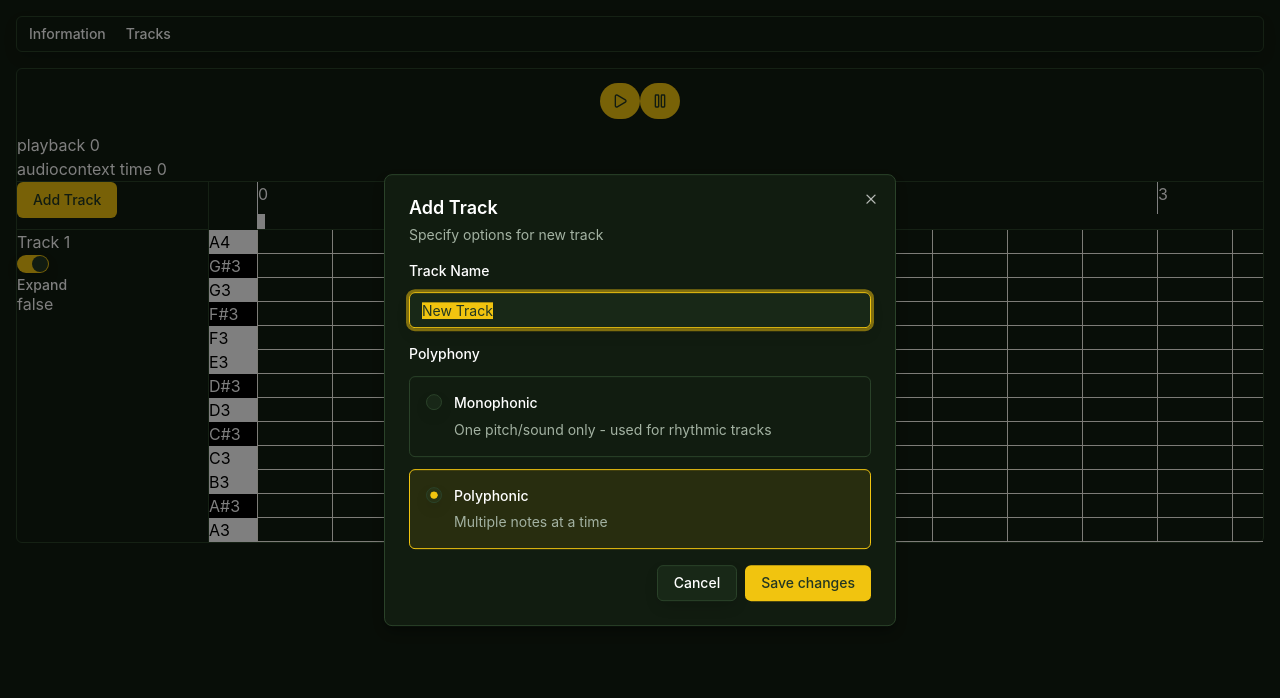
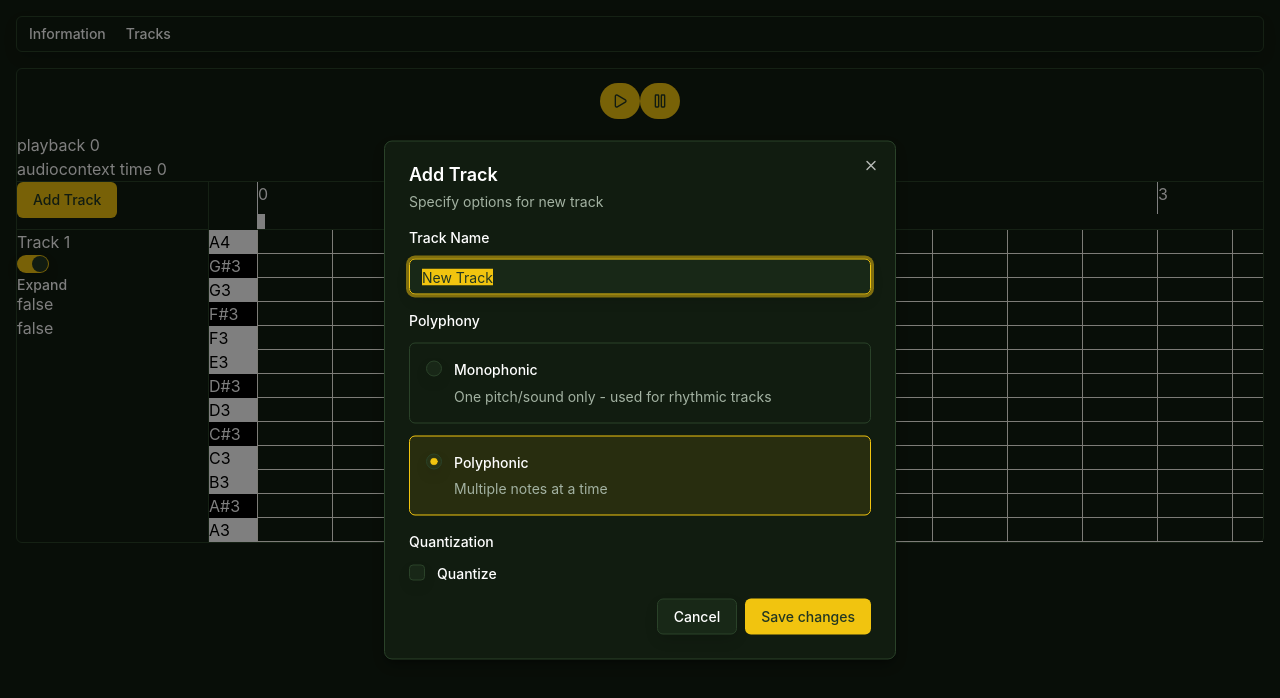
Before and after one commit to KevinLee3627/piano-thing, a React (Vite) app: page / in a window 1280 px wide. Both pictures are taken after a click on the button "Add Track". Shown: the top 698 px of the page. Built offline with nearby package versions, Linux system fonts and the light colour scheme.

Commit message:
feat: Add form question to quantize track or not

```diff
--- a/package.json
+++ b/package.json
@@ -24,6 +24,7 @@
     "class-variance-authority": "^0.7.1",
     "clsx": "^2.1.1",
     "lucide-react": "^0.563.0",
+    "radix-ui": "^1.4.3",
     "react": "^19.2.0",
     "react-dom": "^19.2.0",
     "react-redux": "^9.2.0",
--- a/src/app/trackSlice.ts
+++ b/src/app/trackSlice.ts
@@ -28,6 +28,7 @@
   name: string;
   minNote: NoteNameWithOctave;
   maxNote: NoteNameWithOctave;
+  quantize: boolean;
 }
 
 export type TrackState = Record<string, Track>;
@@ -43,12 +44,13 @@
     name: 'Track 1',
     minNote: 'A3',
     maxNote: 'A4',
+    quantize: false,
   },
 };
 
 type AddTrackPayload = Pick<
   Track,
-  'polyphony' | 'name' | 'minNote' | 'maxNote'
+  'polyphony' | 'name' | 'minNote' | 'maxNote' | 'quantize'
 >;
 
 export const trackSlice = createSlice({
@@ -67,6 +69,7 @@
         // TODO: Make this editable
         minNote: action.payload.minNote,
         maxNote: action.payload.maxNote,
+        quantize: action.payload.quantize,
       };
     },
     startTrack: (state, action: PayloadAction<Pick<Track, 'trackId'>>) => {
--- a/src/components/TrackControl.tsx
+++ b/src/components/TrackControl.tsx
@@ -2,7 +2,6 @@
 import { Switch } from './ui/switch';
 import { Label } from './ui/label';
 import { useAppDispatch, useAppSelector } from '@/app/hooks';
-import { cn } from '@/lib/utils';
 
 interface TrackControlProps {
   trackId: Track['trackId'];
@@ -32,6 +31,7 @@
       />
       <Label htmlFor={`track-${track.trackId}-expand-toggle`}>Expand</Label>
       <p>{String(track.isPlaying)}</p>
+      <p>{String(track.quantize)}</p>
     </div>
   );
 };
--- a/src/components/TrackCreateDialog.tsx
+++ b/src/components/TrackCreateDialog.tsx
@@ -14,6 +14,7 @@
   FieldContent,
   FieldDescription,
   FieldError,
+  FieldGroup,
   FieldLabel,
   FieldLegend,
   FieldSet,
@@ -26,11 +27,13 @@
 import { useAppDispatch } from '@/app/hooks';
 import { trackSlice } from '@/app/trackSlice';
 import { useState } from 'react';
+import { Checkbox } from './ui/checkbox';
 
 const trackCreateFormSchema = z
   .object({
     name: z.string().min(1, 'Track name must be at least 1 character long.'),
     polyphony: z.enum(['monophonic', 'polyphonic']),
+    quantize: z.boolean(),
   })
   .required();
 
@@ -45,6 +48,7 @@
     defaultValues: {
       name: `New Track`,
       polyphony: 'polyphonic',
+      quantize: false,
     },
     validators: {
       onSubmit: trackCreateFormSchema,
@@ -56,6 +60,7 @@
           name: value.name,
           minNote: 'A3',
           maxNote: 'A4',
+          quantize: value.quantize,
         }),
       );
       setIsOpen(false);
@@ -152,6 +157,29 @@
               );
             }}
           />
+          <form.Field
+            name='quantize'
+            children={(field) => {
+              return (
+                <FieldSet>
+                  <FieldLegend variant='label'>Quantization</FieldLegend>
+                  <FieldGroup>
+                    <Field orientation='horizontal'>
+                      <Checkbox
+                        id={field.name}
+                        checked={field.state.value}
+                        onCheckedChange={(checked) => {
+                          field.handleChange(!!checked);
+                        }}
+                        onBlur={field.handleBlur}
+                      />
+                      <FieldLabel htmlFor={field.name}>Quantize</FieldLabel>
+                    </Field>
+                  </FieldGroup>
+                </FieldSet>
+              );
+            }}
+          />
           <DialogFooter>
             <DialogClose asChild>
               <Button variant='outline'>Cancel</Button>
--- /dev/null
+++ b/src/components/ui/checkbox.tsx
@@ -0,0 +1,30 @@
+import * as React from "react"
+import { CheckIcon } from "lucide-react"
+import { Checkbox as CheckboxPrimitive } from "radix-ui"
+
+import { cn } from "@/lib/utils"
+
+function Checkbox({
+  className,
+  ...props
+}: React.ComponentProps<typeof CheckboxPrimitive.Root>) {
+  return (
+    <CheckboxPrimitive.Root
+      data-slot="checkbox"
+      className={cn(
+        "peer border-input dark:bg-input/30 data-[state=checked]:bg-primary data-[state=checked]:text-primary-foreground dark:data-[state=checked]:bg-primary data-[state=checked]:border-primary focus-visible:border-ring focus-visible:ring-ring/50 aria-invalid:ring-destructive/20 dark:aria-invalid:ring-destructive/40 aria-invalid:border-destructive size-4 shrink-0 rounded-[4px] border shadow-xs transition-shadow outline-none focus-visible:ring-[3px] disabled:cursor-not-allowed disabled:opacity-50",
+        className
+      )}
+      {...props}
+    >
+      <CheckboxPrimitive.Indicator
+        data-slot="checkbox-indicator"
+        className="grid place-content-center text-current transition-none"
+      >
+        <CheckIcon className="size-3.5" />
+      </CheckboxPrimitive.Indicator>
+    </CheckboxPrimitive.Root>
+  )
+}
+
+export { Checkbox }
```
Also changed, not shown: 1 other file (tests, documents, lock files or other folders).
